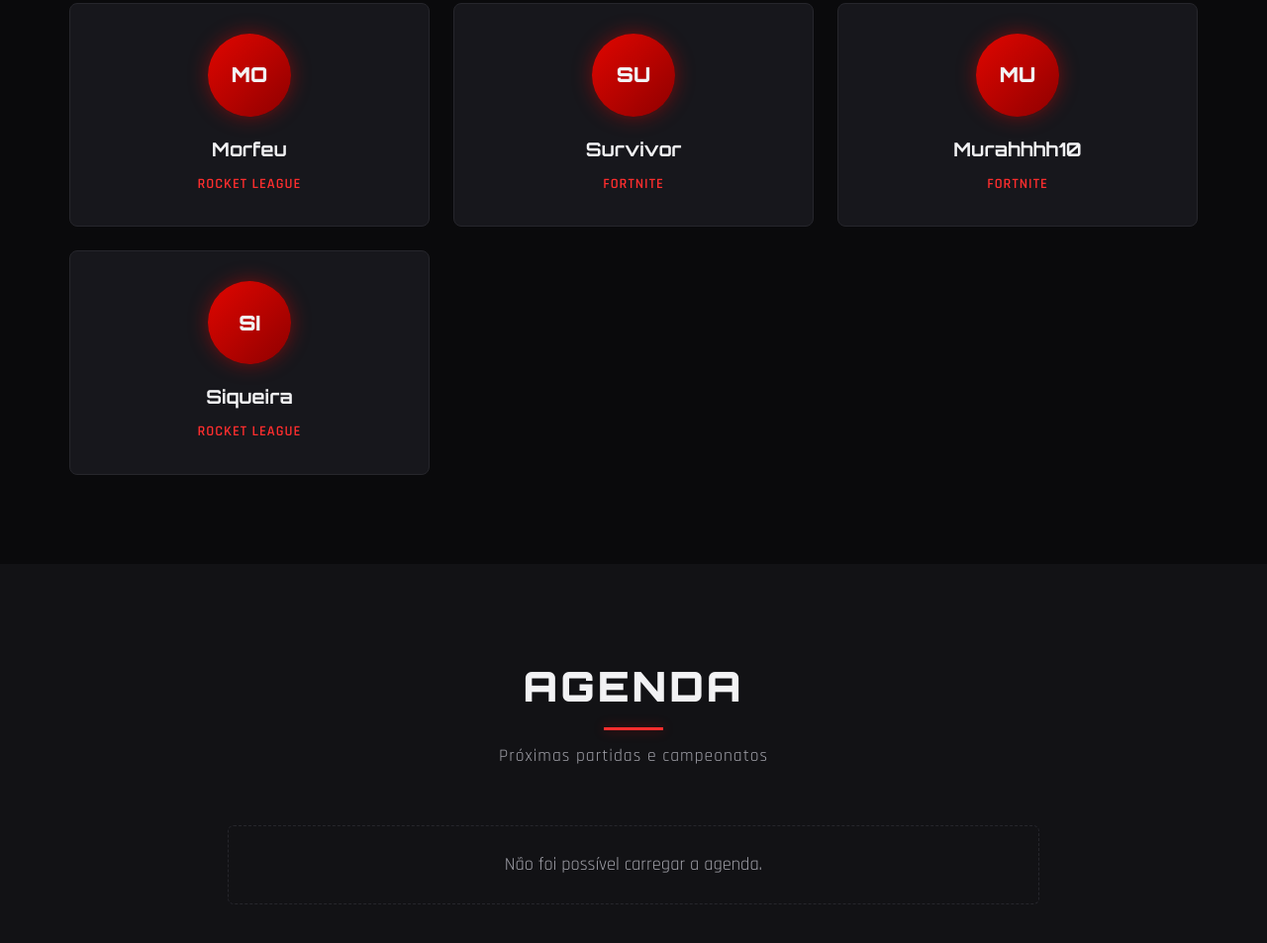
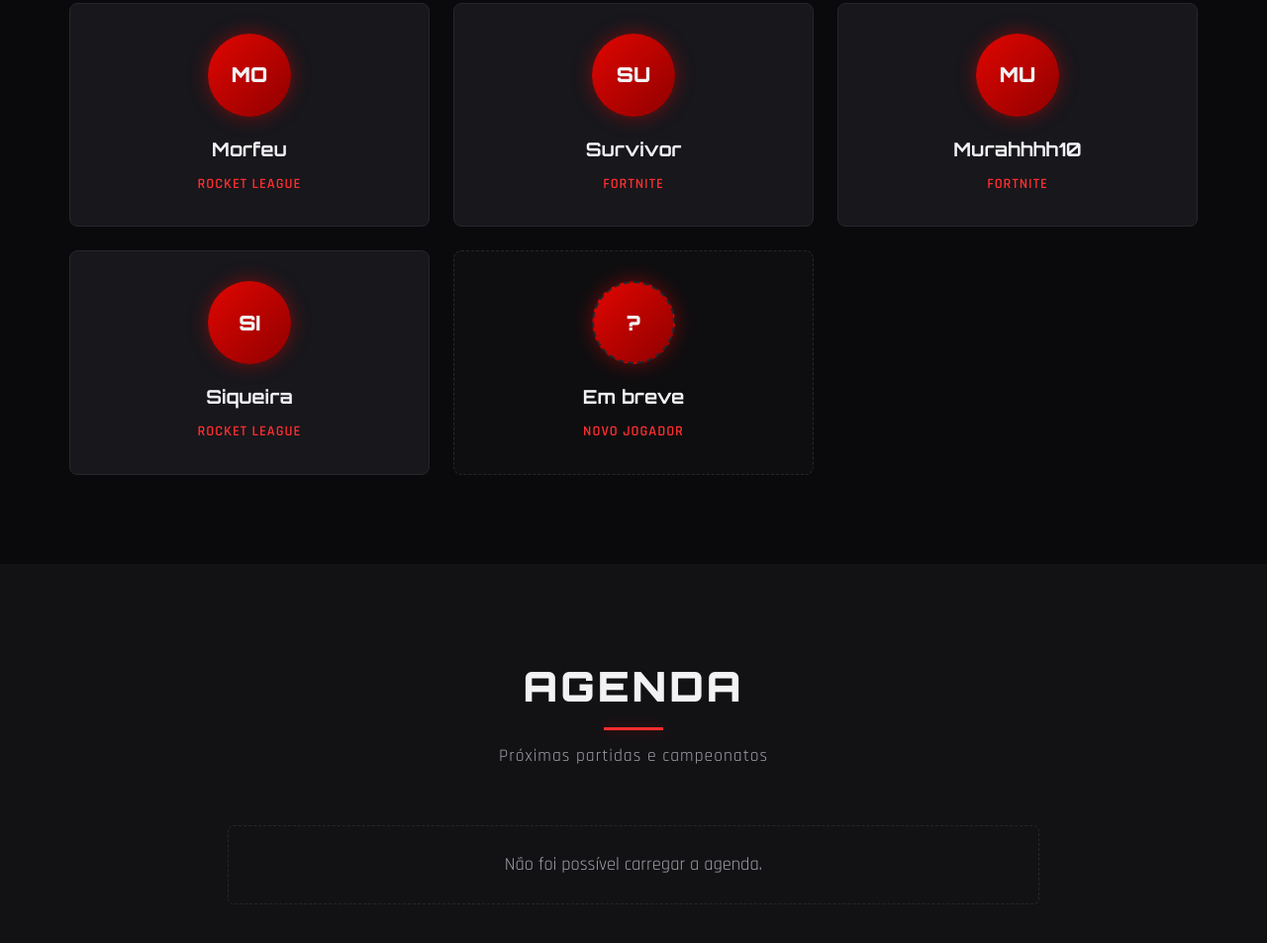
Before and after one commit to be22pn2/TW7, a plain HTML site: page index.html in a window 1280 px wide. Shown: the part 2839-3792 px from the top of the page at 99% size. Drawn offline with nearby package versions, Linux system fonts and the light colour scheme; no server answers.

Commit message:
Adiciona card de novo jogador Em breve no lineup

```diff
--- a/css/style.css
+++ b/css/style.css
@@ -515,6 +515,30 @@ ul {
 
 .member-card:hover .member-avatar {
     box-shadow: 0 0 28px var(--glow);
+}
+
+.member-soon {
+    border: 1px dashed var(--border);
+    cursor: default;
+    background: rgba(255, 255, 255, 0.02);
+}
+
+.member-soon:hover {
+    border-color: var(--border);
+    transform: none;
+    box-shadow: none;
+}
+
+.member-soon:hover .member-avatar {
+    box-shadow: none;
+}
+
+.avatar-soon {
+    background: var(--bg-card);
+    border: 2px dashed var(--border);
+    box-shadow: none;
+    color: var(--text-dim);
+    font-size: 1.6rem;
 }
 
 .member-avatar {
--- a/index.html
+++ b/index.html
@@ -153,6 +153,11 @@
                     <h3>Siqueira</h3>
                     <span class="member-role">Rocket League</span>
                 </article>
+                <article class="member-card member-soon">
+                    <div class="member-avatar avatar-soon">?</div>
+                    <h3>Em breve</h3>
+                    <span class="member-role">Novo jogador</span>
+                </article>
             </div>
         </div>
     </section>
```
